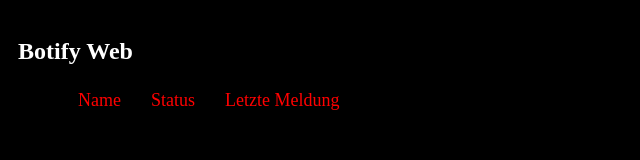
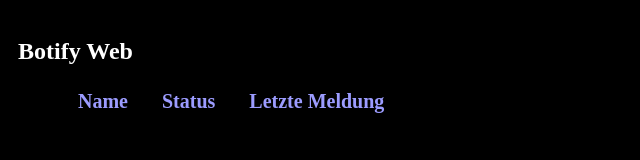
Before and after one commit to FlorianZasa/botify-web, a plain HTML site: page index.html in a window 1280 px wide. Shown: the whole page, without its empty margins (0-640 px from the left). Drawn offline with Linux system fonts and the light colour scheme; no server answers.

Commit message:
more css

```diff
--- a/style.css
+++ b/style.css
@@ -7,12 +7,13 @@
   }
 
   span {
-    font-size: large;
+    font-size: 20px;
     padding: 15px;
   }
 
   .title {
-    color: red;
+    color: rgb(156, 156, 255);
+    font-weight: bold;
     }
 
    body {
```
Also changed, not shown: index.html (+7 -2 lines).
